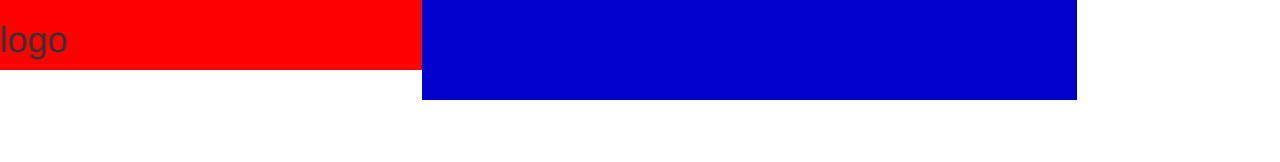
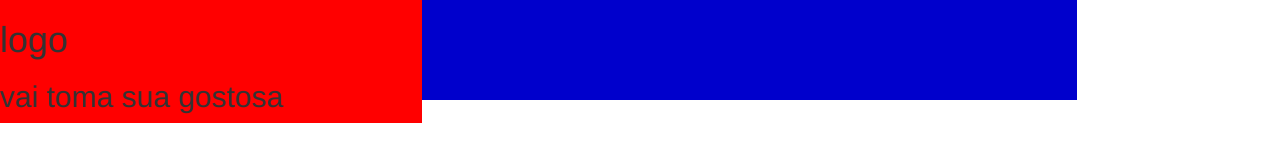
Before and after one commit to fernandoRj/portifolio2, a plain HTML site: page index.html in a window 1280 px wide. Drawn offline with Linux system fonts and the light colour scheme.

Commit message:
so testando

```diff
--- a/index.html
+++ b/index.html
@@ -21,6 +21,7 @@
 
 <div id="logo" class="col-xs-4">
 <h1>logo</h1>
+<h2>vai toma sua gostosa</h2>
 </div>
 
 <div id="menu" class="col-xs-6">
```
